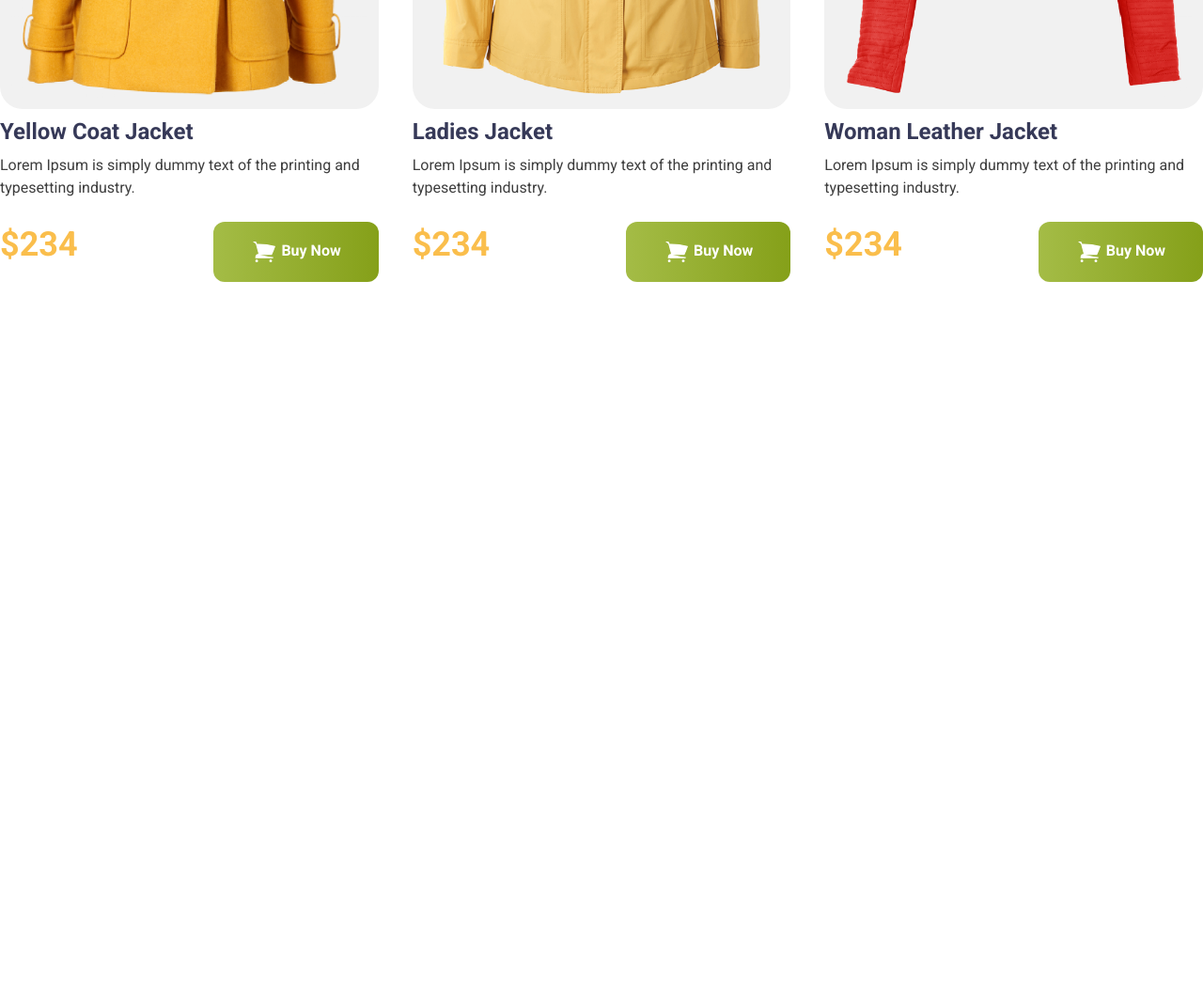
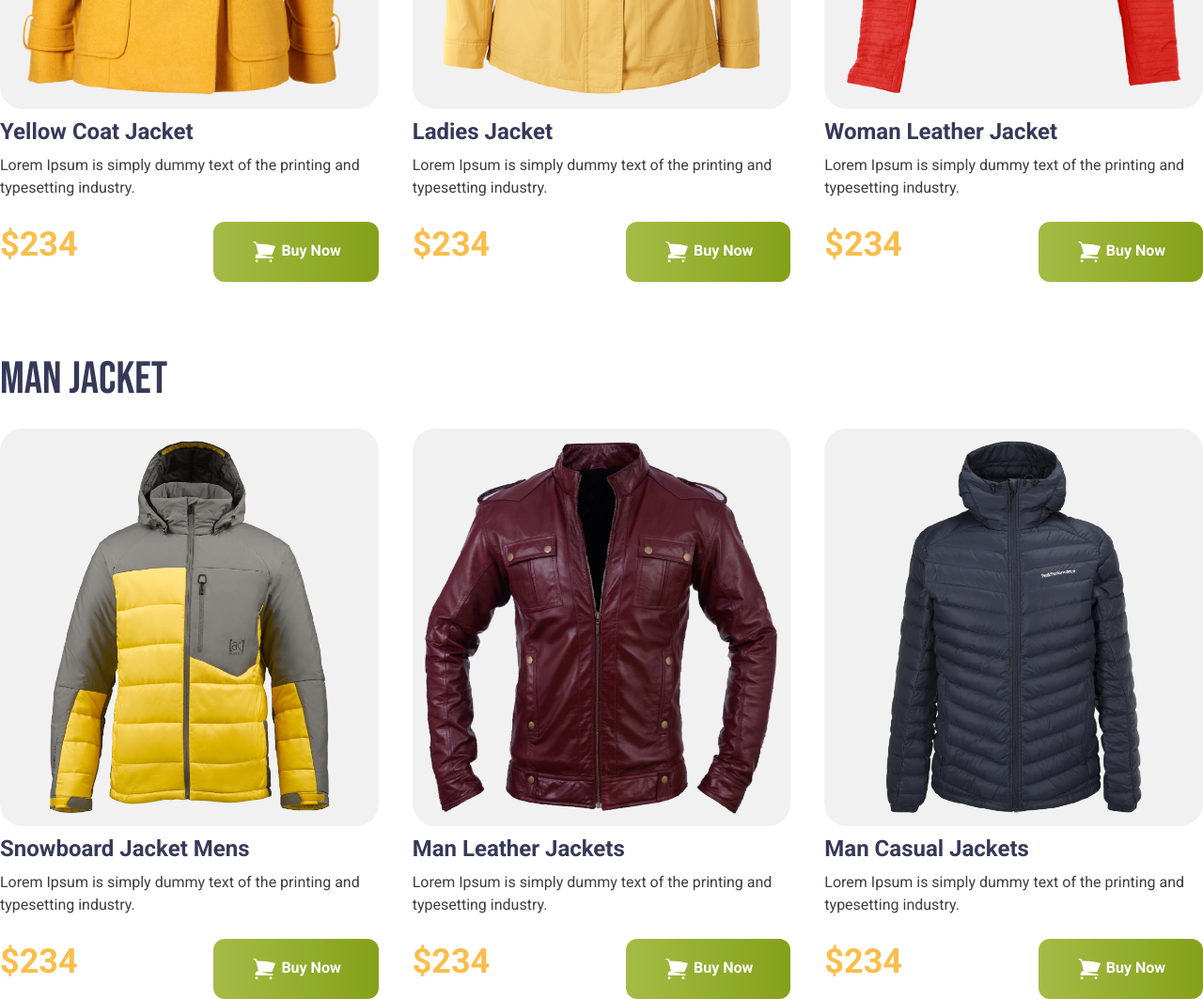
Before and after one commit to jubaeddddd/penguin-fashion-with-tailwind-css, a plain HTML site: page index.html in a window 1280 px wide. Shown: the part 974-2037 px from the top of the page at 94% size. Before the commit the page ends 1274 px from the top, so only its background shows below. Drawn offline with nearby package versions, Linux system fonts and the light colour scheme.

Commit message:
creating man jackets section

```diff
--- a/index.html
+++ b/index.html
@@ -7,14 +7,16 @@
     <link rel="preconnect" href="https://fonts.googleapis.com">
     <link rel="preconnect" href="https://fonts.gstatic.com" crossorigin>
     <link href="https://fonts.googleapis.com/css2?family=Bebas+Neue&display=swap" rel="stylesheet">
-    <link href="https://fonts.googleapis.com/css2?family=Roboto:ital,wght@0,100..900;1,100..900&display=swap" rel="stylesheet">
+    <link href="https://fonts.googleapis.com/css2?family=Roboto:ital,wght@0,100..900;1,100..900&display=swap"
+        rel="stylesheet">
     <script src="https://cdn.tailwindcss.com"></script>
     <title>Penguin Fashion</title>
     <style>
         .font-bebas {
             font-family: "Bebas Neue", serif;
         }
-        .font-roboto{
+
+        .font-roboto {
             font-family: "Roboto", serif;
         }
     </style>
@@ -111,7 +113,72 @@
                     </div>
                 </div>
             </div>
-        </section>
+            <!-- man jacket part -->
+            <section class="max-w-7xl mx-auto mt-32 md:mt-20">
+                <h1 class="uppercase font-bebas text-5xl text-[#363958]">Man Jacket</h1>
+                <div class="grid grid-cols-1 md:grid-cols-3 gap-9 mt-7">
+                    <!-- jacket-1 -->
+                    <div class="space-y-2 font-roboto">
+                        <div class="bg-[#F1F1F1] p-3 rounded-3xl">
+                            <img src="jacket-4.png" alt="">
+                        </div>
+                        <h4 class="text-[#363958] text-2xl font-bold">Snowboard Jacket Mens</h4>
+                        <p class="text-[#3E3E3E]">Lorem Ipsum is simply dummy text of the
+                            printing and typesetting industry.</p>
+                        <div class="flex justify-between items-center">
+                            <h2 class="text-[#FABE4C] text-4xl font-bold">$234</h2>
+                            <button
+                                class="bg-gradient-to-r from-[#A4BC46] to-[#85A019] px-10 py-4 rounded-xl text-white font-bold mt-4">
+                                <svg xmlns="http://www.w3.org/2000/svg" class="h-8 w-7 inline" fill="white"
+                                    viewBox="0 0 24 24" strokeWidth={1.5} stroke="currentColor" className="size-6">
+                                    <path strokeLinecap="round" strokeLinejoin="round"
+                                        d="M2.25 3h1.386c.51 0 .955.343 1.087.835l.383 1.437M7.5 14.25a3 3 0 0 0-3 3h15.75m-12.75-3h11.218c1.121-2.3 2.1-4.684 2.924-7.138a60.114 60.114 0 0 0-16.536-1.84M7.5 14.25 5.106 5.272M6 20.25a.75.75 0 1 1-1.5 0 .75.75 0 0 1 1.5 0Zm12.75 0a.75.75 0 1 1-1.5 0 .75.75 0 0 1 1.5 0Z" />
+                                </svg>
+                                Buy Now</button>
+                        </div>
+                    </div>
+                    <!-- jacket-2 -->
+                    <div class="space-y-2 font-roboto">
+                        <div class="bg-[#F1F1F1] p-3 rounded-3xl">
+                            <img src="jacket-5.png" alt="">
+                        </div>
+                        <h4 class="text-[#363958] text-2xl font-bold">Man Leather Jackets</h4>
+                        <p class="text-[#3E3E3E]">Lorem Ipsum is simply dummy text of the
+                            printing and typesetting industry.</p>
+                        <div class="flex justify-between items-center">
+                            <h2 class="text-[#FABE4C] text-4xl font-bold">$234</h2>
+                            <button
+                                class="bg-gradient-to-r from-[#A4BC46] to-[#85A019] px-10 py-4 rounded-xl text-white font-bold mt-4">
+                                <svg xmlns="http://www.w3.org/2000/svg" class="h-8 w-7 inline" fill="white"
+                                    viewBox="0 0 24 24" strokeWidth={1.5} stroke="currentColor" className="size-6">
+                                    <path strokeLinecap="round" strokeLinejoin="round"
+                                        d="M2.25 3h1.386c.51 0 .955.343 1.087.835l.383 1.437M7.5 14.25a3 3 0 0 0-3 3h15.75m-12.75-3h11.218c1.121-2.3 2.1-4.684 2.924-7.138a60.114 60.114 0 0 0-16.536-1.84M7.5 14.25 5.106 5.272M6 20.25a.75.75 0 1 1-1.5 0 .75.75 0 0 1 1.5 0Zm12.75 0a.75.75 0 1 1-1.5 0 .75.75 0 0 1 1.5 0Z" />
+                                </svg>
+                                Buy Now</button>
+                        </div>
+                    </div>
+                    <!-- jacket-3 -->
+                    <div class="space-y-2 font-roboto">
+                        <div class="bg-[#F1F1F1] p-3 rounded-3xl">
+                            <img src="jacket-6.png" alt="">
+                        </div>
+                        <h4 class="text-[#363958] text-2xl font-bold">Man Casual Jackets</h4>
+                        <p class="text-[#3E3E3E]">Lorem Ipsum is simply dummy text of the
+                            printing and typesetting industry.</p>
+                        <div class="flex justify-between items-center">
+                            <h2 class="text-[#FABE4C] text-4xl font-bold">$234</h2>
+                            <button
+                                class="bg-gradient-to-r from-[#A4BC46] to-[#85A019] px-10 py-4 rounded-xl text-white font-bold mt-4">
+                                <svg xmlns="http://www.w3.org/2000/svg" class="h-8 w-7 inline" fill="white"
+                                    viewBox="0 0 24 24" strokeWidth={1.5} stroke="currentColor" className="size-6">
+                                    <path strokeLinecap="round" strokeLinejoin="round"
+                                        d="M2.25 3h1.386c.51 0 .955.343 1.087.835l.383 1.437M7.5 14.25a3 3 0 0 0-3 3h15.75m-12.75-3h11.218c1.121-2.3 2.1-4.684 2.924-7.138a60.114 60.114 0 0 0-16.536-1.84M7.5 14.25 5.106 5.272M6 20.25a.75.75 0 1 1-1.5 0 .75.75 0 0 1 1.5 0Zm12.75 0a.75.75 0 1 1-1.5 0 .75.75 0 0 1 1.5 0Z" />
+                                </svg>
+                                Buy Now</button>
+                        </div>
+                    </div>
+                </div>
+            </section>
     </main>
 </body>
 
```
